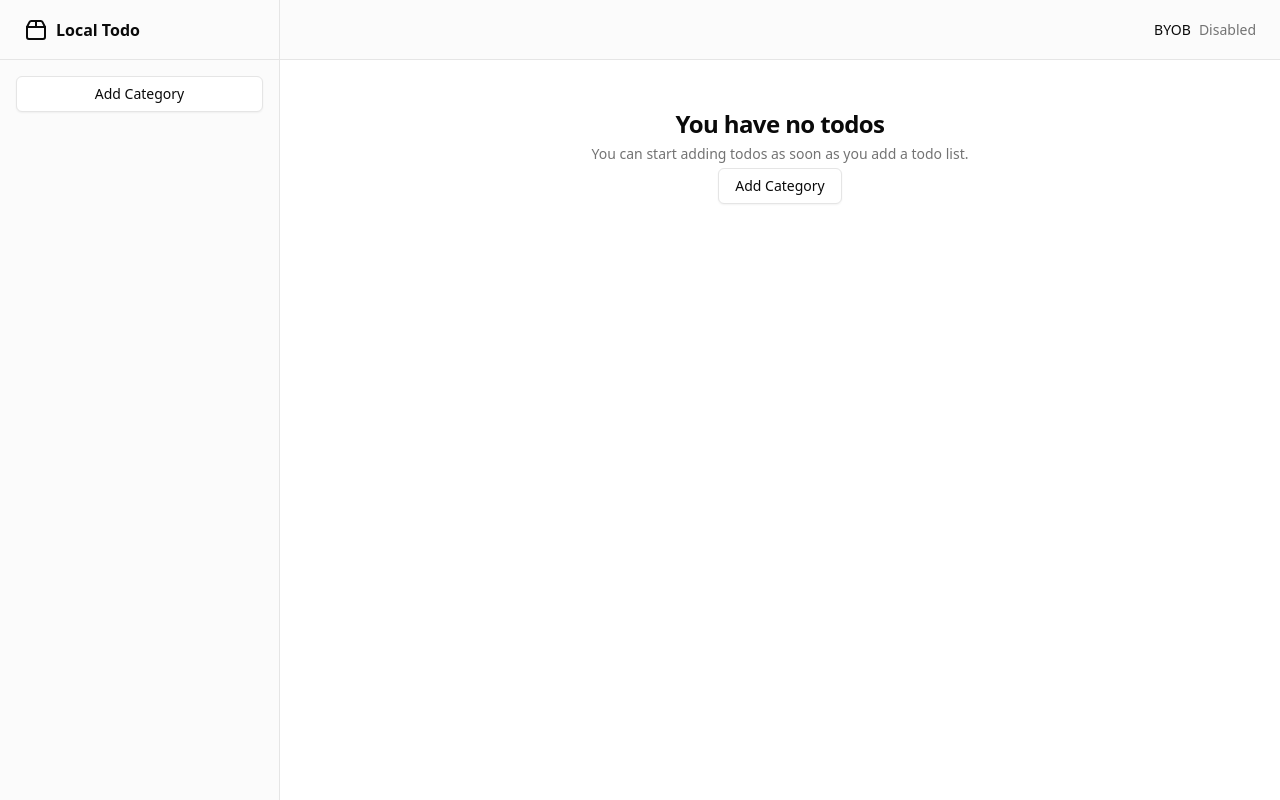
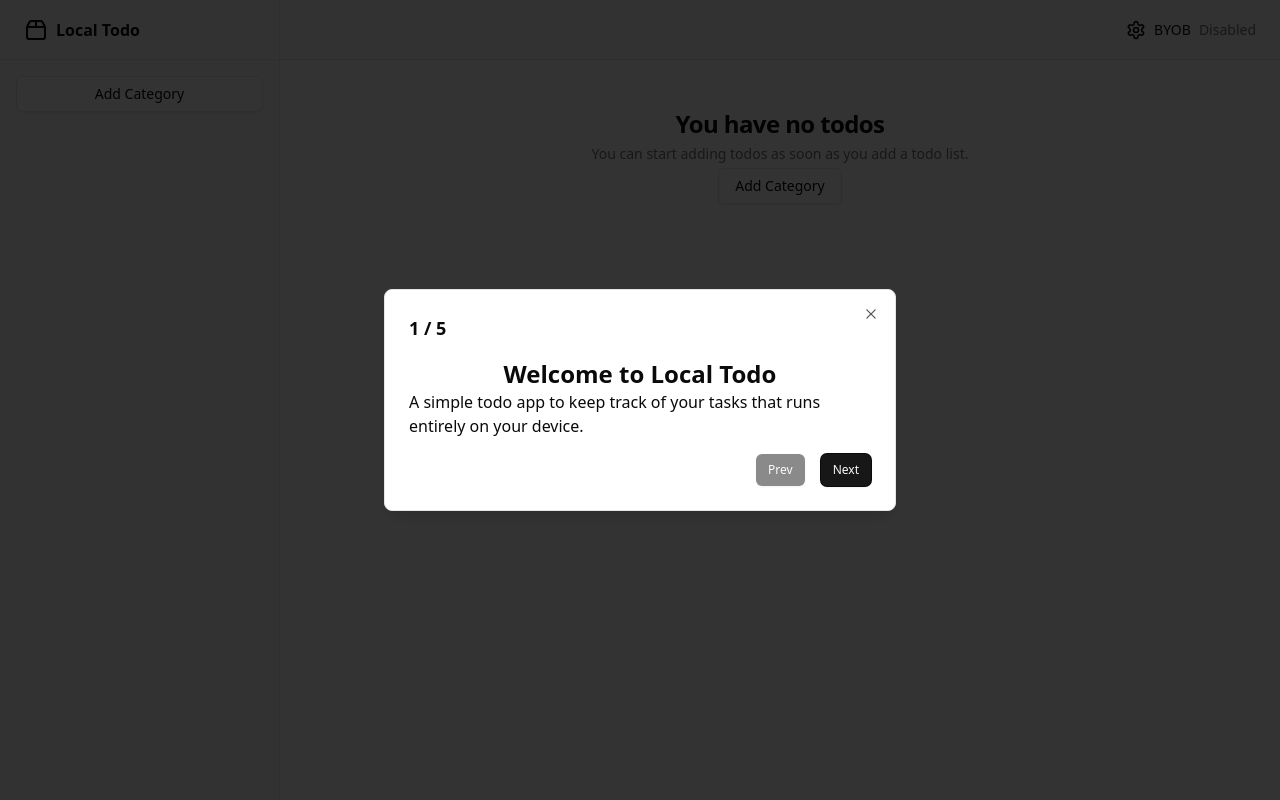
Before and after one commit to Braggedtooth/local-todo, a React (Vite) app: page / in a window 1280 px wide. Built offline with nearby package versions, Linux system fonts and the light colour scheme.

Commit message:
Add Onboarding component and toggle functionality

```diff
--- a/src/components/app.tsx
+++ /dev/null
@@ -1,19 +0,0 @@
-import { TaskList } from "./tasks";
-import { QueryClient, QueryClientProvider } from "@tanstack/react-query";
-function App() {
-  const queryClient = new QueryClient();
-  return (
-    <body>
-      <header className="bg-gray-800 p-4 text-white">
-        <h1 className="text-2xl font-bold">Local Todo</h1>
-      </header>
-      <main className="p-4">
-        <QueryClientProvider client={queryClient}>
-          <TaskList />
-        </QueryClientProvider>
-      </main>
-    </body>
-  );
-}
-
-export default App;
--- a/src/components/header.tsx
+++ b/src/components/header.tsx
@@ -4,7 +4,7 @@ import { cn } from "@/lib/utils";
 import { Input } from "./ui/input";
 import { Switch } from "./ui/switch";
 import { Button } from "./ui/button";
-import { PlusIcon, XCircleIcon } from "lucide-react";
+import { PlusIcon, Settings, XCircleIcon } from "lucide-react";
 import { useState } from "react";
 import { useStore } from "@/hooks/use-store";
 import { ArrowUpIcon, ArrowDownIcon, ReloadIcon } from "@radix-ui/react-icons";
@@ -12,7 +12,8 @@ import { DocsModal } from "./docs-modal";
 import { useDebounceValue } from "usehooks-ts";
 
 export const Byob = () => {
-  const { config, toggleByob, setBackendUrl } = useConfig();
+  const { config, toggleByob, setBackendUrl, toggleOnboardingScreen } =
+    useConfig();
   const [url, setUrl] = useState(config.backendUrl ?? "");
   const [backendUrl] = useDebounceValue(url, 500);
   const {
@@ -35,6 +36,7 @@ export const Byob = () => {
     <Popover>
       <PopoverTrigger>
         <div className="flex items-center gap-2 text-sm font-medium">
+          <Settings className="h-5 w-5" />
           <span>BYOB</span>
           <span
             className={cn(
@@ -124,12 +126,10 @@ export const Byob = () => {
                     </p>
                   )}
                 </div>
-              </div>
-              <div className="flex flex-col space-y-5 rounded-lg border p-3 shadow-sm">
-                <div className="f flex flex-row gap-2">
+                <div className="flex flex-row space-x-2 ">
                   <Button
                     variant="secondary"
-                    className="flex w-full items-center gap-2 space-x-2 "
+                    className="my-2 flex w-full items-center gap-2 "
                     disabled={!shouldPush || pushLoading}
                     onClick={() => pushRemoteStore()}
                   >
@@ -141,7 +141,7 @@ export const Byob = () => {
                   </Button>
                   <Button
                     variant="secondary"
-                    className="flex w-full items-center gap-2 space-x-2 "
+                    className="my-2 flex w-full items-center gap-2  space-x-2 "
                     disabled={!shouldPull || pullLoading}
                     onClick={pullRemoteStore}
                   >
@@ -156,6 +156,19 @@ export const Byob = () => {
               </div>
             </div>
           )}
+          <div className="flex flex-col space-y-5 rounded-lg border p-3 shadow-sm">
+            <p className="text-sm text-muted-foreground">
+              Show Onboarding Screen
+            </p>
+
+            <Button
+              onClick={toggleOnboardingScreen}
+              variant="outline"
+              className="button button-primary"
+            >
+              Show Onboarding
+            </Button>
+          </div>
         </div>
       </PopoverContent>
     </Popover>
@@ -232,7 +245,7 @@ const ExportButton = () => {
     a.click();
   };
   return (
-    <Button variant="outline" onClick={exportData}>
+    <Button variant="outline" onClick={exportData} className="mt-4">
       Export Data
     </Button>
   );
--- a/src/components/layout.tsx
+++ b/src/components/layout.tsx
@@ -8,6 +8,7 @@ import { TodoList } from "./todos";
 import { Heading } from "./category-heading";
 import { useToggle } from "usehooks-ts";
 import { Byob } from "./header";
+import { Onboarding } from "./onboarding";
 
 export function Dashboard() {
   const [open, toggle] = useToggle(false);
@@ -51,6 +52,7 @@ export function Dashboard() {
           <div className="">
             <TodoList />
           </div>
+          <Onboarding />
         </main>
       </div>
     </div>
--- /dev/null
+++ b/src/components/onboarding.tsx
@@ -0,0 +1,108 @@
+import { useConfig } from "@/hooks/use-config";
+import { useStep } from "usehooks-ts";
+import { Dialog, DialogContent, DialogHeader } from "./ui/dialog";
+import { Button } from "./ui/button";
+import { toast } from "sonner";
+
+export const Onboarding = () => {
+  const { config, toggleOnboardingScreen } = useConfig();
+  const [currentStep, helpers] = useStep(5);
+  const {
+    canGoToPrevStep,
+    canGoToNextStep,
+    goToNextStep,
+    goToPrevStep,
+    setStep,
+  } = helpers;
+
+  const saveAndClose = () => {
+    if (currentStep === 5) {
+      toggleOnboardingScreen();
+      toast("Onboarding completed, you can always access it from the settings");
+      setStep(1);
+      return;
+    }
+    toast.info("Complete the onboarding to continue");
+  };
+  return (
+    <Dialog open={config.showOnboarding} onOpenChange={saveAndClose}>
+      <DialogContent>
+        <DialogHeader>
+          <span className="text-lg font-semibold">{currentStep} / 5</span>
+        </DialogHeader>
+        {currentStep === 1 && (
+          <div className="flex flex-col items-center justify-between">
+            <h1 className="text-2xl font-semibold">Welcome to Local Todo</h1>
+            <div className="space-y-2">
+              <p className="text-md ">
+                A simple todo app to keep track of your tasks that runs entirely
+                on your device.
+              </p>
+            </div>
+          </div>
+        )}
+        {currentStep === 2 && (
+          <div className="flex flex-col items-center justify-between">
+            <h1 className="text-2xl font-semibold">Add Categories</h1>
+            <div className="space-y-2">
+              <p className="text-md ">
+                Add categories to group your todos, you can add as many
+                categories as you want.
+              </p>
+            </div>
+          </div>
+        )}
+        {currentStep === 3 && (
+          <div className="flex flex-col items-center justify-between">
+            <h1 className="text-2xl font-semibold">Add Todos</h1>
+            <div className="space-y-2">
+              <p className="text-md ">
+                Add todos to your categories, you can mark them as done or
+                delete them.
+              </p>
+            </div>
+          </div>
+        )}
+        {currentStep === 4 && (
+          <div className="flex flex-col items-center justify-between">
+            <h1 className="text-2xl font-semibold">Edit Todos</h1>
+            <div className="space-y-2">
+              <p className="text-md ">
+                You can edit your todos, update their status and delete them.
+              </p>
+            </div>
+          </div>
+        )}
+        {currentStep === 5 && (
+          <div className="flex flex-col items-center justify-between">
+            <h1 className="text-2xl font-semibold">Data Sync</h1>
+            <div className="space-y-2">
+              <p className="text-md ">
+                Sync your data with the remote server, push and pull your data
+                to keep it in sync.
+              </p>
+            </div>
+          </div>
+        )}
+        <div className="flex flex-1 justify-end space-x-4">
+          <Button onClick={goToPrevStep} size="sm" disabled={!canGoToPrevStep}>
+            Prev
+          </Button>
+          {currentStep === 5 ? (
+            <Button onClick={saveAndClose} size="sm">
+              Close
+            </Button>
+          ) : (
+            <Button
+              onClick={goToNextStep}
+              size="sm"
+              disabled={!canGoToNextStep}
+            >
+              Next
+            </Button>
+          )}
+        </div>
+      </DialogContent>
+    </Dialog>
+  );
+};
--- a/src/hooks/use-config.ts
+++ b/src/hooks/use-config.ts
@@ -4,6 +4,7 @@ export interface Config {
   backendUrl: string;
   headers: Record<string, string>;
   byob: boolean;
+  showOnboarding: boolean;
 }
 export const useConfig = () => {
   const [config, setConfig] = useLocalStorage<Config>("config", {
@@ -12,6 +13,7 @@ export const useConfig = () => {
       "Content-Type": "application/json",
     },
     byob: false,
+    showOnboarding: true,
   });
   const addHeaders = (key: string, value: string) => {
     setConfig((prev) => ({
@@ -33,6 +35,15 @@ export const useConfig = () => {
   const setBackendUrl = (url: string) => {
     setConfig((prev) => ({ ...prev, backendUrl: url }));
   };
-
-  return { config, setBackendUrl, addHeaders, removeHeaders, toggleByob };
+  const toggleOnboardingScreen = () => {
+    setConfig((prev) => ({ ...prev, showOnboarding: !prev.showOnboarding }));
+  };
+  return {
+    config,
+    setBackendUrl,
+    addHeaders,
+    removeHeaders,
+    toggleByob,
+    toggleOnboardingScreen,
+  };
 };
```
